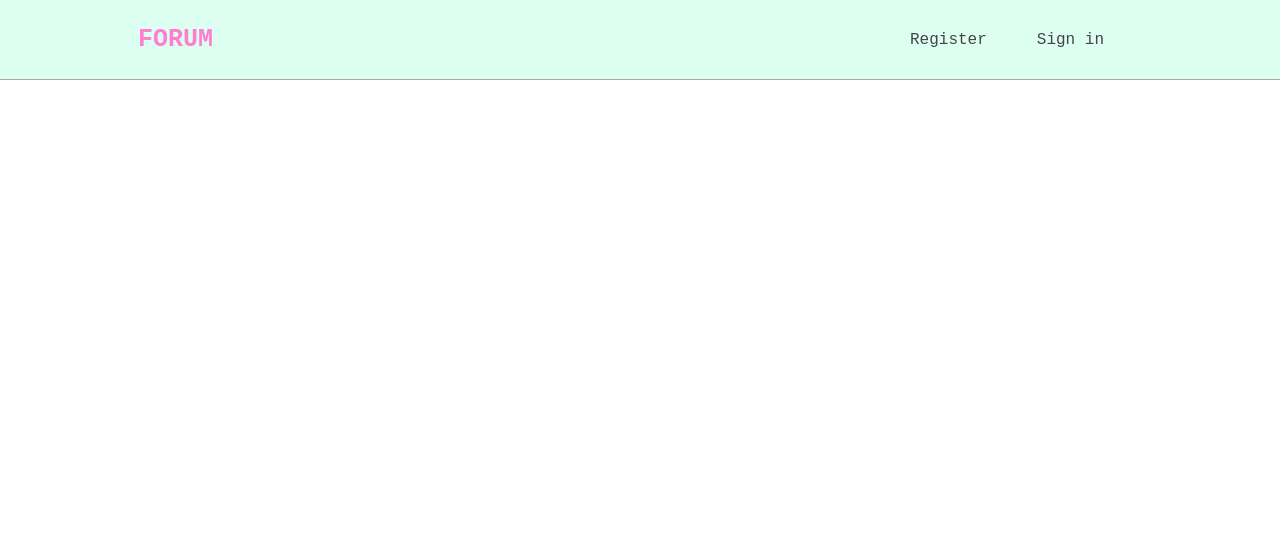
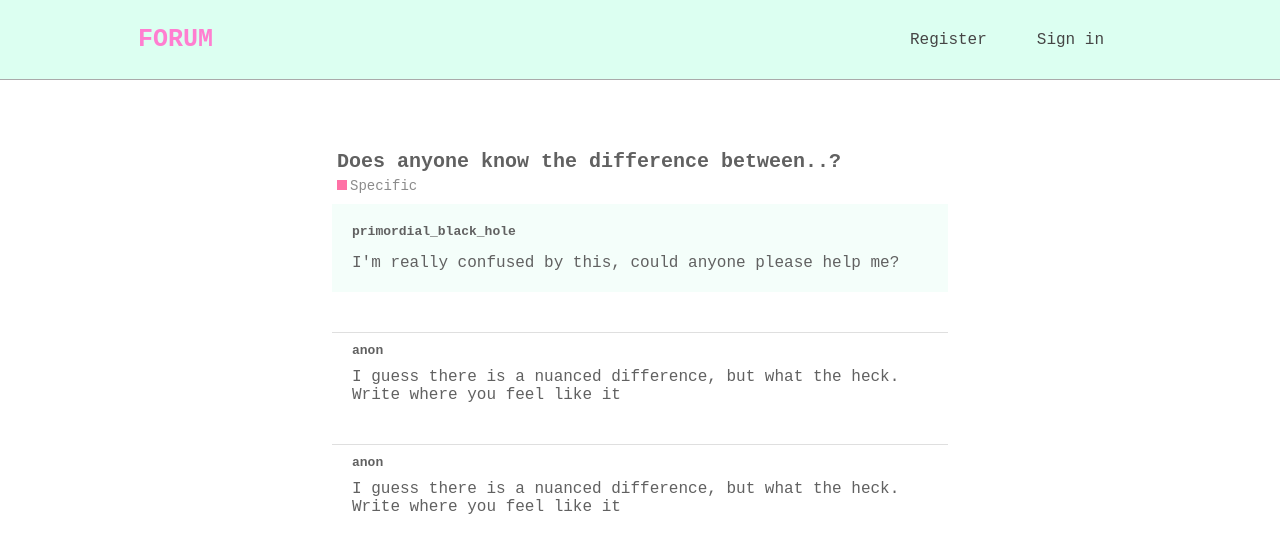
Before and after one commit to esodermark/react-forum, a React (Create React App) app: page /post/1 in a window 1280 px wide. Shown: the top 552 px of the page. Built offline with nearby package versions, Linux system fonts and the light colour scheme; a web font is replaced by a local one.

Commit message:
added dynamic data + styling for postList, added static styling for postDetail, moved category to an own component

```diff
--- a/src/App.css
+++ b/src/App.css
@@ -25,6 +25,7 @@
   --primary-button: #FBDEFF;
 
   --border: 1px solid #aaaaaa;
+  --border-light: 1px solid #dfdfdf;
 }
 
 p, label {
--- a/src/App.js
+++ b/src/App.js
@@ -22,7 +22,7 @@ function App() {
           <Route path='/login' component={Login} />
           <Route path='/posts/create' component={PostCreate} />
           <Route path='/posts' component={PostList} />
-          {/* <Route path='/post/:id' component={PostDetail} /> */}
+          <Route path='/post/:id' component={PostDetail} />
           <Route path='/' component={Home} />
         </Switch>
       </PostContextProvider>
--- /dev/null
+++ b/src/components/baseComponents/Category.jsx
@@ -0,0 +1,32 @@
+import React from 'react'
+
+import {
+    CategoryText,
+    CategoryContainer,
+    CategoryBox
+} from './elements/CategoryElements'
+
+const Category = ({ category }) => {
+    const renderCategory = (categoryType) => {
+        switch (parseInt(categoryType)) {
+            case 1:
+                return 'Specific'
+            case 2:
+                return 'General'
+            case 3:
+                return 'Nonspecific'
+        }
+    }
+    return (
+        <CategoryContainer>
+            {category && (
+                <>
+                    <CategoryBox categoryColor={category} />
+                    <CategoryText>{renderCategory(category)}</CategoryText>
+                </>
+            )}
+        </CategoryContainer>
+    )
+}
+
+export default Category
--- /dev/null
+++ b/src/components/baseComponents/elements/CategoryElements.js
@@ -0,0 +1,29 @@
+import styled from 'styled-components'
+
+export const CategoryContainer = styled.div`
+    display: flex;
+`
+
+const fillCategoryBox = category => {
+    switch (parseInt(category)) {
+        case 1:
+            return 'var(--category-specific)'
+        case 2:
+            return 'var(--category-general)'
+        case 3:
+            return 'var(--category-nonspecific)'
+    }
+}
+
+export const CategoryBox = styled.div`
+    width: 1rem;
+    height: 1rem;
+    background: ${({ categoryColor }) => fillCategoryBox(categoryColor)};
+    margin-top: .2rem;
+    margin-right: .3rem;
+`
+
+export const CategoryText = styled.p`
+    font-size: 1.4rem;
+    color: var(--secondary-p);
+`
--- a/src/contexts/PostContext.js
+++ b/src/contexts/PostContext.js
@@ -8,7 +8,8 @@ const PostContextProvider = ({ children }) => {
 
     const getPostList = async() => {
         const postList = await ApiClient.GetPostList()
-        setPosts(postList)
+        console.log(postList.results)
+        setPosts(postList.results)
     }
 
     const addPost = async(newPost) => {
@@ -27,9 +28,14 @@ const PostContextProvider = ({ children }) => {
         setPosts(updatedPosts)
     }
 
+    useEffect(() => {
+        const token = localStorage.getItem('token')
+        if (token) { getPostList() }
+    }, [])
+
     return (
         <>
-            <PostContext.Provider value={{ getPostList, addPost, addReply }}>
+            <PostContext.Provider value={{ posts, getPostList, addPost, addReply }}>
                 {children}
             </PostContext.Provider>
         </>
--- a/src/pages/Home.jsx
+++ b/src/pages/Home.jsx
@@ -1,4 +1,5 @@
 import React from 'react'
+import { Link } from 'react-router-dom'
 
 // import { H1, P } from '../components/baseElements/Typography'
 // import { PostListLink } from './HomeElements'
@@ -9,6 +10,7 @@ const Home = () => {
             {/* <H1 color="primary">Welcome to the forum</H1>
             <P color="primary">Lorem ipsum dolor sit amet consectetur adipisicing elit. Inventore aliquid sapiente voluptatibus ipsum, deleniti nostrum reprehenderit unde distinctio in sunt natus ab saepe culpa exercitationem. Eaque sunt perspiciatis labore temporibus?</P>
             <PostListLink>Start reading posts now</PostListLink> */}
+            <Link to="/posts">Posts</Link>
         </>
     )
 }
--- a/src/pages/PostDetail.jsx
+++ b/src/pages/PostDetail.jsx
@@ -0,0 +1,50 @@
+import React from 'react'
+import Category from '../components/baseComponents/Category'
+
+import {
+    PostDetailContainer,
+    PostDetailWrapper,
+    PostContainer,
+    Header,
+    PostContentContainer,
+    TopicStarterName,
+    PostContent,
+    Topic,
+    RepliesContainer,
+    ReplyItem,
+    ReplierName,
+    Content
+} from './elements/PostDetailElements'
+
+const PostDetail = () => {
+    return (
+        <PostDetailContainer>
+            <PostDetailWrapper>
+                <PostContainer>
+                    <Header>
+                        <Topic>Does anyone know the difference between..?</Topic>
+                        <Category category="1" />
+                    </Header>
+                    <PostContentContainer>
+                        <TopicStarterName>primordial_black_hole</TopicStarterName>
+                        <PostContent>
+                            I'm really confused by this, could anyone please help me?
+                        </PostContent>
+                    </PostContentContainer>
+                </PostContainer>
+                <RepliesContainer>
+                    <ReplyItem>
+                        <ReplierName>anon</ReplierName>
+                        <Content>I guess there is a nuanced difference, but what the heck. Write where you feel like it</Content>
+                    </ReplyItem>
+                    <ReplyItem>
+                        <ReplierName>anon</ReplierName>
+                        <Content>I guess there is a nuanced difference, but what the heck. Write where you feel like it</Content>
+                    </ReplyItem>
+                </RepliesContainer>
+            </PostDetailWrapper>
+        </PostDetailContainer>
+    )
+}
+
+export default PostDetail
--- a/src/pages/PostList.jsx
+++ b/src/pages/PostList.jsx
@@ -1,5 +1,7 @@
-import React from 'react'
+import React, { useContext } from 'react'
 import { useHistory } from 'react-router-dom'
+import { PostContext } from '../contexts/PostContext'
+import Category from '../components/baseComponents/Category'
 
 import {
     PostListContainer,
@@ -8,71 +10,49 @@ import {
     PostListWrapper,
     PostListItem,
     Topic,
-    CategoryContainer,
-    CategoryBox,
-    Category,
     Author,
     Footer
 } from './elements/PostListElements'
 
 
 const PostList = () => {
+    const { posts } = useContext(PostContext)
+
     const history = useHistory()
 
     const handleClick = () => {
         history.push('/posts/create')
     }
 
+    const redirect = (id) => {
+        history.push(`/post/${id}`)
+    }
+
     return (
+        <>
+            {posts && (
                 <PostListContainer>
                     <NewPostLinkWrapper>
                         <NewPostLink onClick={handleClick} value="New post" />
                     </NewPostLinkWrapper>
                     <PostListWrapper>
-                <PostListItem>
-                    <Topic>Does anyone know?</Topic>
+                        {posts.map((post, i) => {
+                            return (
+                                <PostListItem onClick={() => redirect(post.id)} key={i}>
+                                    <Topic>{post.title}</Topic>
                                     <Footer>
-                        <CategoryContainer>
-                            <CategoryBox category="1" />
-                            <Category>Specific</Category>
-                        </CategoryContainer>
-                        <Author>primoridal_black_hole</Author>
+                                        <Category category={post.category} />
+                                        <Author>{post.author && (post.author.firstName)}</Author>
                                     </Footer>
                                 </PostListItem>
-                <PostListItem>
-                    <Topic>Biggest Realizations / Mind Blows You’ve Experienced Learning Japanese: Emoji means what?!?!</Topic>
-                    <Footer>
-                        <CategoryContainer>
-                            <CategoryBox category="1" />
-                            <Category>Specific</Category>
-                        </CategoryContainer>
-                        <Author>primoridal_black_hole</Author>
-                    </Footer>
-                </PostListItem>
-                <PostListItem>
-                    <Topic>Does anyone know the difference between
- general and nonspecific categories?</Topic>
-                    <Footer>
-                        <CategoryContainer>
-                            <CategoryBox category="1" />
-                            <Category>Specific</Category>
-                        </CategoryContainer>
-                        <Author>primoridal_black_hole</Author>
-                    </Footer>
-                </PostListItem>
-                <PostListItem>
-                    <Topic>Does anyone know the difference between
- general and nonspecific categories?</Topic>
-                    <Footer>
-                        <CategoryContainer>
-                            <CategoryBox category="1" />
-                            <Category>Specific</Category>
-                        </CategoryContainer>
-                        <Author>primoridal_black_hole</Author>
-                    </Footer>
-                </PostListItem>
+                            )
+                        }
+                        )}
                     </PostListWrapper>
                 </PostListContainer>
+            )}
+        </>
+
     )
 }
 
--- /dev/null
+++ b/src/pages/elements/PostDetailElements.js
@@ -0,0 +1,60 @@
+import styled from 'styled-components'
+
+export const PostDetailContainer = styled.div`
+    padding: 7rem 20rem;
+`
+
+export const PostDetailWrapper = styled.div`
+    width: 70%;
+    margin: 0 auto;
+`
+
+export const PostContainer = styled.div`
+
+`
+
+export const Header = styled.div`
+    padding: 0 .5rem;
+`
+
+export const Topic = styled.h1`
+    font-size: 2rem;
+    margin-bottom: .5rem;
+`
+
+export const PostContentContainer = styled.div`
+        background: var(--light-green);
+        padding: 2rem;
+        margin: 1rem 0 4rem 0;
+`
+
+export const TopicStarterName = styled.h3`
+    margin-bottom: 1.5rem;
+    font-size: 1.3rem;
+`
+
+export const PostContent = styled.p`
+
+`
+
+export const RepliesContainer = styled.div`
+
+`
+
+export const ReplyItem = styled.div`
+    padding: 1rem 2rem 4rem 2rem;
+    border-top: var(--border-light);
+
+    :not(:last-child) {
+
+    }
+`
+
+export const ReplierName = styled.h4`
+    font-size: 1.3rem;
+    margin-bottom: 1rem;
+`
+
+export const Content = styled.p`
+
+`
--- a/src/pages/elements/PostListElements.js
+++ b/src/pages/elements/PostListElements.js
@@ -49,23 +49,6 @@ export const Footer = styled.div`
     justify-content: space-between;
 `
 
-export const CategoryContainer = styled.div`
-    display: flex;
-`
-
-export const CategoryBox = styled.div`
-    width: 1rem;
-    height: 1rem;
-    background: var(--category-specific);
-    margin-top: .2rem;
-    margin-right: .3rem;
-`
-
-export const Category = styled.p`
-    font-size: 1.4rem;
-    color: var(--secondary-p);
-`
-
 export const Author = styled.p`
     color: var(--secondary-p);
     font-size: 1.4rem;
```
Lines whose indentation alone changed are shown as unchanged.
